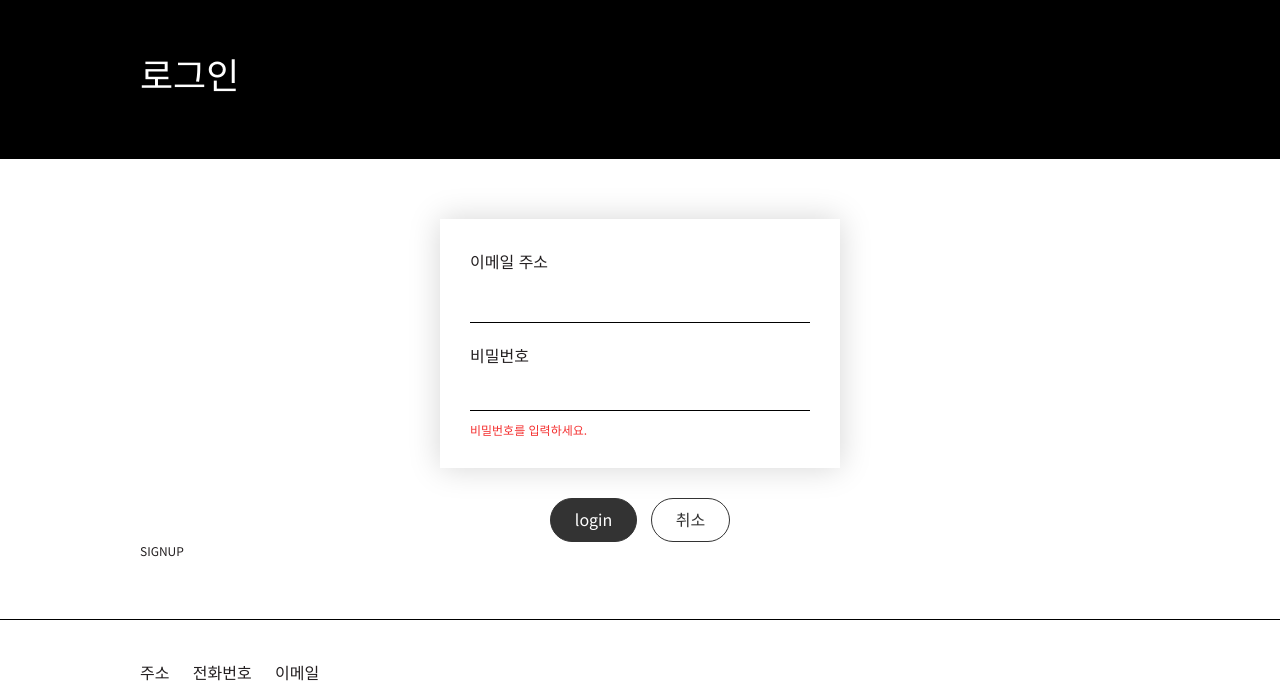
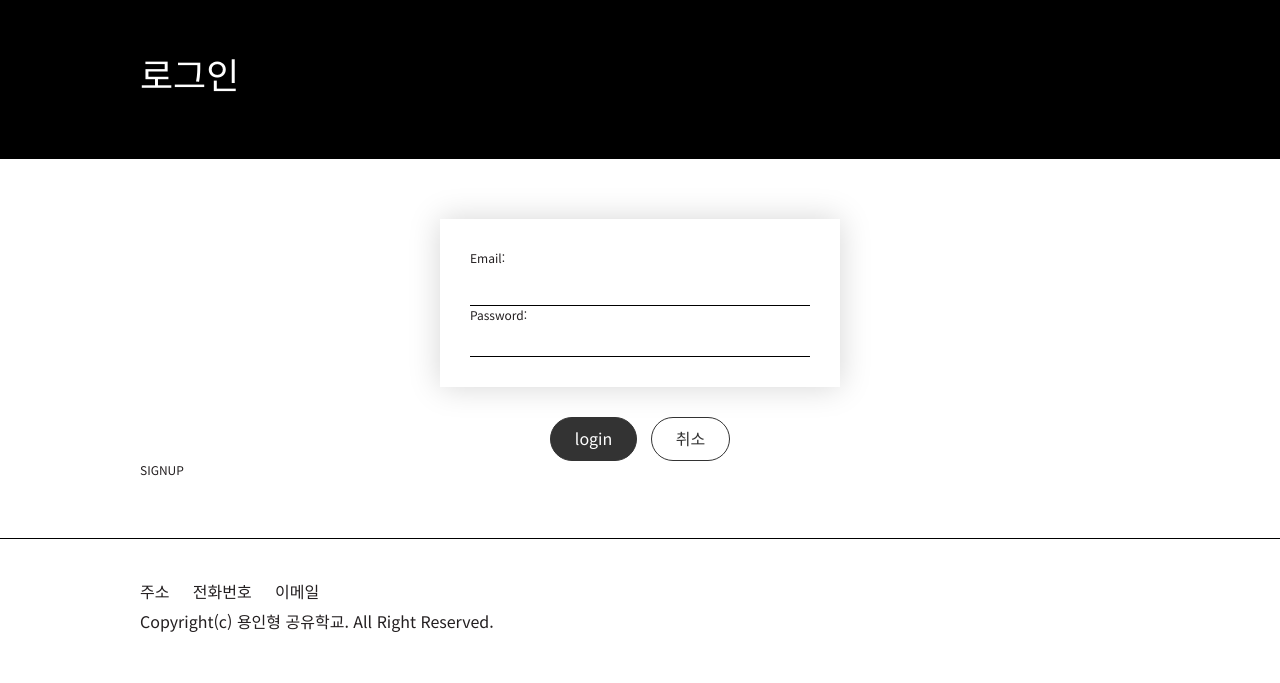
Before and after one commit to quirinal36/letscodingweb, a Django app: page /reservation/login/ in a window 1280 px wide. Shown: the part 101-784 px from the top of the page. After the commit the page ends 733 px from the top, so only its background shows below. Run offline with Django 4.2, Linux system fonts and the light colour scheme; some libraries are stand-ins or nearby versions.

Commit message:
member complete

```diff
--- a/letscodingweb/settings.py
+++ b/letscodingweb/settings.py
@@ -159,6 +159,7 @@
 ]
 
 LOGIN_REDIRECT_URL = '/reservation/'
+LOGOUT_REDIRECT_URL = '/reservation/'
 
 EMAIL_BACKEND = 'django.core.mail.backends.smtp.EmailBackend'
 EMAIL_HOST = "smtp.gmail.com"
--- a/reservation/forms.py
+++ b/reservation/forms.py
@@ -1,10 +1,15 @@
 from django import forms
+
 from .models import Board, User, Event, Application
 from django.contrib.auth.forms import AuthenticationForm, UserCreationForm
 
 class PrettyAuthenticationForm(forms.Form):
-    email = forms.EmailField(widget=forms.TextInput(attrs={'autofocus':True, 'class':'ipt1'}))
-    password = forms.CharField(widget=forms.PasswordInput(attrs={'class':'ipt1'}))
+    email = forms.EmailField(
+        error_messages = {'required':'이메일 주소를 입력해 주세요.'},
+        widget=forms.TextInput(attrs={'autofocus':True, 'class':'ipt1'}))
+    password = forms.CharField(
+        error_messages = {'required':'비밀번호를 입력해 주세요.'},
+        widget=forms.PasswordInput(attrs={'class':'ipt1'}))
     """
     def __init__(self, *args, **kwargs):
         super().__init__(self, *args, **kwargs)
@@ -13,9 +18,26 @@
             self.fields[field_name].widget.attrs.update({
                 'class': 'ipt1'
             })
-    def is_valid(self):
+        def is_valid(self):
+
         return True
     """
+
+
+    def clean(self):
+        email = self.cleaned_data.get("email") # 필드의 입력값 가져오기
+        password = self.cleaned_data.get("password")
+
+        try:
+            user = User.objects.get(email=email) # 필드의 email값이 DB에 존재하는지 확인
+            if user.check_password(password):
+                return self.cleaned_data
+            else:
+                self.add_error("password", forms.ValidationError("비밀번호를 확인해 주세요."))
+        except User.DoesNotExist:
+            # 존재하지 않는다면, 데이터를 반환시킵니다.
+            self.add_error('email', forms.ValidationError("존재하지 않는 이메일입니다."))
+
 
 class BoardForm(forms.ModelForm):
     user = forms.ModelChoiceField(queryset=User.objects.all(), widget=forms.HiddenInput())
@@ -30,37 +52,49 @@
             'name',
             'email',
             'school',
+            'password1',
+            'password2'
         ]
 
-        password1 = forms.CharField(label='Password', widget=forms.PasswordInput)
-        password2 = forms.CharField(label='Password confirmation',
-                                    widget=forms.PasswordInput,
-                                    help_text = 'Enter the same password as above, for verification')
-    """
+    def __init__(self, *args, **kwargs):
+        super().__init__(*args, **kwargs)
+        class_update_fields = ['name','email','school','password1','password2']
+        for field_name in class_update_fields:
+            self.fields[field_name].widget.attrs.update({
+                'class': 'ipt1'
+            })
+    def clean(self):
+        email = self.clean_email()
+        password = self.clean_password()
+        return self.cleaned_data
+
     # email이 이미 등록되었는지에 대한 validation
     def clean_email(self):
         email = self.cleaned_data.get("email") # 필드의 입력값 가져오기
         try:
             User.objects.get(email=email) # 필드의 email값이 DB에 존재하는지 확인
-            raise forms.ValidationError("User already exists with that email")
+            raise forms.ValidationError("이미 가입된 이메일 주소입니다.")
         except User.DoesNotExist:
             return email  # 존재하지 않는다면, 데이터를 반환시킵니다.
 
      # 두개의 password가 일치한지에 대한 validation
-    def clean_password1(self):
-        password = self.cleaned_data.get("password") # 필드의 입력값 가져오기
-        password1 = self.cleaned_data.get("password1") # 필드의 입력값 가져오기
+    def clean_password(self):
+        password = self.cleaned_data.get("password1") # 필드의 입력값 가져오기
+        password1 = self.cleaned_data.get("password2") # 필드의 입력값 가져오기
         if password != password1:
-            raise forms.ValidationError("Password confirmation does not match")
+            raise forms.ValidationError("입력한 비밀번호가 비밀번호 확인과 일치하지 않습니다.")
         else:
             return password
-    """
+
     # save 매서드로 DB에 저장
     def save(self, *args, **kwargs):
         print("save method")
         user = super().save(commit=False) # Object는 생성하지만, 저장은 하지 않습니다.
-        email = self.cleaned_data.get("email")
-        password = self.cleaned_data.get("password1")
+        #email = self.cleaned_data.get("email")
+        email = self.clean_email()
+        #password = self.cleaned_data.get("password1")
+        password = self.clean_password()
+
         name = self.cleaned_data.get("name")
         school = self.cleaned_data.get("school")
 
@@ -68,6 +102,8 @@
         user.set_password(password) # set_password는 비밀번호를 해쉬값으로 변환해요!
         user.name = name
         user.school = school
+        print(user)
+        print("before user save")
         user.save() # 이제 저장해줄께요:)
         return user
 
--- a/reservation/models.py
+++ b/reservation/models.py
@@ -81,7 +81,8 @@
             )
             self.save() # 👈 저장(save매서드를 통해 필드의 값을 저장합니다.)
         return
-
+    def __str__(self):
+        return f"name:{self.name}, email:{self.email}, password:{self.password}, school:{self.school}"
 # Create your models here.
 class Board(models.Model) :
     user = models.ForeignKey(User, on_delete=models.CASCADE)
--- a/reservation/templates/member/join.html
+++ b/reservation/templates/member/join.html
@@ -14,6 +14,9 @@
                     <div class="box">
                         {% csrf_token %}
 
+                        {{ form.as_ul }}
+
+                        {% comment %}
                         <dl>
                             <dt>{{ form.name.label }} *</dt>
                             <dd class="ipt1">
@@ -62,6 +65,7 @@
                                 <p class="guide">개인정보처리방침에 동의해주세요.</p>
                             </dd>
                         </dl>
+                        {% endcomment %}
                     </div>
                     <div class="bt-wrap">
                         <input type="submit" value="회원가입" class="bt1 on">
--- a/reservation/templates/member/login.html
+++ b/reservation/templates/member/login.html
@@ -11,18 +11,24 @@
             <!-- 회원가입 -->
             <div class="form-style1">
                 <form method="post" action="{% url 'reservations:login' %}">
-                    {% csrf_token %}
                     <div class="box">
+                        {% csrf_token %}
+                        {{ form.as_p }}
+                    </div>
+                    {% comment %}
+                    <div class="box">
+                        {% if message %}
+                            <p class="guide">{{message}}</p>
+                        {% endif %}
                         <dl>
                             <dt>이메일 주소</dt>
                             <dd>
                                 {% comment %}
                                 <input type="text" placeholder="이메일 주소 입력" class="ipt1">
                                 {% endcomment %}
+                                {% comment %}
                                 {{ form.email }}
-                                {% if messages %}
-                                    <p class="guide">이메일 주소를 입력하세요.</p>
-                                {% endif %}
+
                             </dd>
                         </dl>
                         <dl>
@@ -31,19 +37,21 @@
                                 {% comment %}
                                 <input type="password" placeholder="비밀번호 입력" class="ipt1">
                                 {% endcomment %}
+                                {% comment %}
                                 {{ form.password }}
-                                <p class="guide">비밀번호를 입력하세요.</p>
+
                             </dd>
                         </dl>
                     </div>
+                    {% endcomment %}
                     <div class="bt-wrap">
-                        {% comment %}
-                        <a href="/program/apply-list.html" onclick="javascript:alert('일치하는 회원 정보를 찾을 수 없습니다.');" class="bt1 on">로그인</a>
-                        {% endcomment %}
+
+
                         <input type="submit" value="login" class="bt1 on">
                         <a href="#" onClick="history.back()" class="bt1">취소</a>
                     </div>
                     <input type="hidden" name="next" value="{{ next }}">
+
                 </form>
                 <a href="{% url 'reservations:signup' %}">SIGNUP</a>
             </div>
--- a/reservation/views.py
+++ b/reservation/views.py
@@ -25,7 +25,7 @@
 
 ################# User #################
 def logout(request):
-    return render(request, "logout.html", None)
+    return redirect(reverse_lazy("reservations:index"))
 
 class LoginView(View):
     #redirect_authenticated_user = True
@@ -40,20 +40,25 @@
                       self.template_name,
                       context={'form': form, 'message':messages})
     def post(self, request):
-        print("Login Post")
+        #print("Login Post")
         form = self.form_class(request.POST)
-        print(list(request.POST.items()))
+        #print(list(request.POST.items()))
+
         if form.is_valid():
             print("Login Form Valid")
-            email = form.cleaned_data.get('email')
-            password = form.cleaned_data.get('password')
+            cleaned_data = form.clean()
+            email = cleaned_data.get("email")
+            password = cleaned_data.get('password')
             print(f"email:{email}, password:{password}")
+
             user = authenticate(email=email, password=password)
             print(user)
             if user is not None:
                 login(self.request, user)
                 return redirect('reservations:index')
-        message = 'Login failed!'
+
+            messages.error(self.request, '로그인에 실패하였습니다.', extra_tags='danger')
+            context = {'form': form}
         return render(request,
                       self.template_name,
                       context={'form': form, 'message':messages})
@@ -63,16 +68,27 @@
     template_name = 'member/join.html'
     success_url = reverse_lazy('reservations:index')
 
-    def form_valid(self, form):
-        print("form_valid")
-        form.save()
-        email = form.cleaned_data.get('email')
-        password = form.cleaned_data.get('password1')
-        print(f"email:{email}, password:{password}")
-        user = authenticate(self.request, email=email, password=password)
-        print(user)
-        if user is not None:
-            login(self.request, user)
+
+    def post(self, request):
+        form = self.form_class(request.POST)
+        print(list(request.POST.items()))
+        if form.is_valid():
+            print("form_valid")
+            cleaned_data = form.clean()
+
+            form.save()
+            #email = form.cleaned_data.get('email')
+            #email = form.clean_email()
+            #password = form.cleaned_data.get('password1')
+            #password = form.clean_password()
+            email = cleaned_data.get('email')
+            password = cleaned_data.get('password1')
+
+            print(f"email:{cleaned_data.get('email')}, password:{cleaned_data.get('password')}")
+            user = authenticate(self.request, email=email, password=password)
+            print(user)
+            if user is not None:
+                login(self.request, user)
         # user.verify_email()
         return super().form_valid(form)
 
```
Also changed, not shown: reservation/templates/logout.html (+11 -2 lines).
